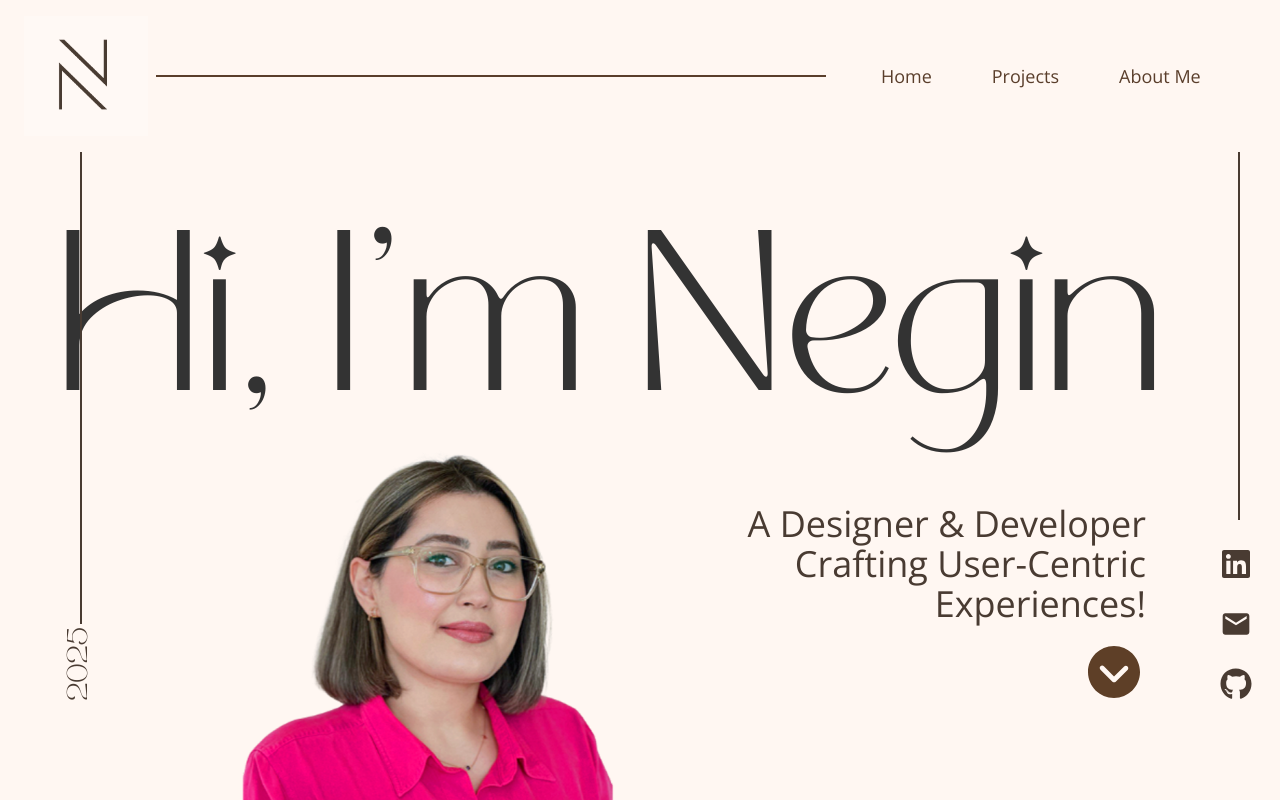
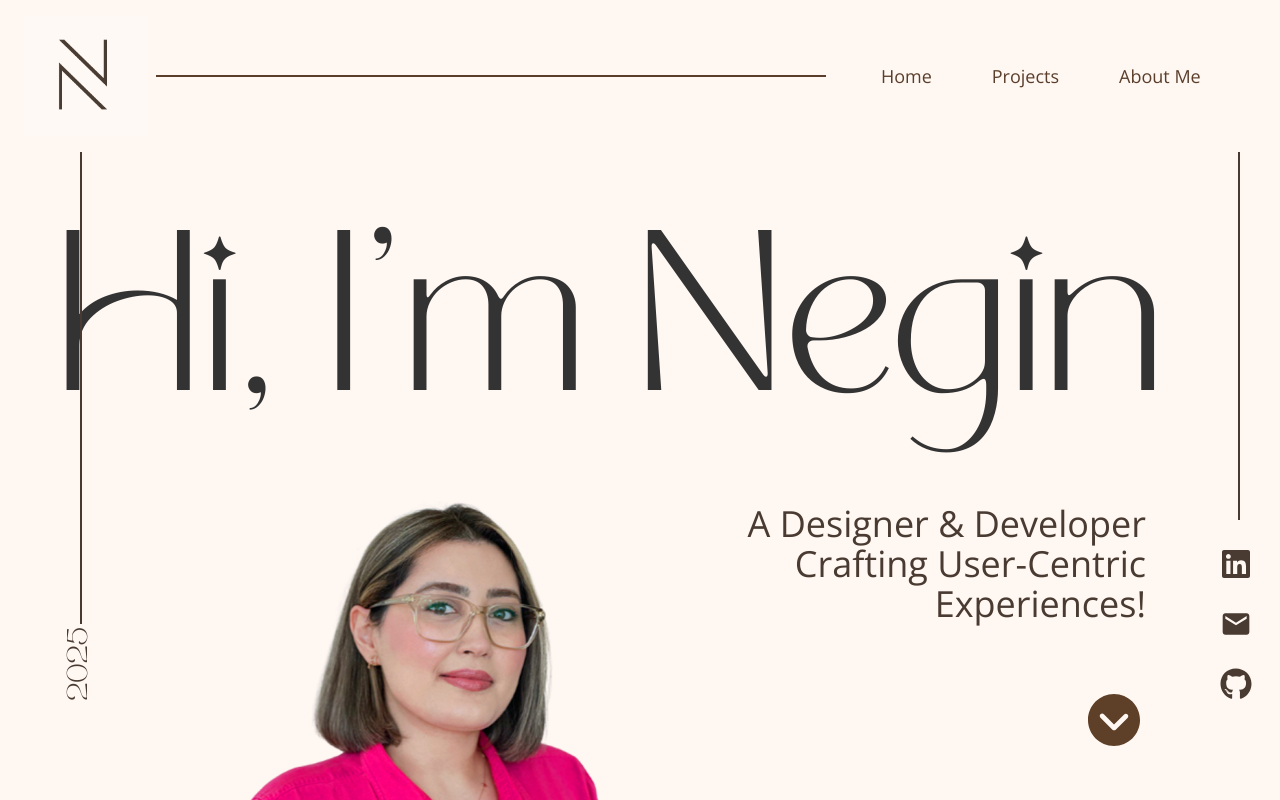
Before and after one commit to Negin-code/portfolio-old-version-1, a React (Vite) app: page / in a window 1280 px wide. Shown: the top 800 px of the page. Built offline with nearby package versions, Linux system fonts and the light colour scheme; a web font is replaced by a local one.

Commit message:
update home

```diff
--- a/src/Pages/Home.jsx
+++ b/src/Pages/Home.jsx
@@ -61,17 +61,18 @@ const Home = () => {
         {/* Image and subtitle container */}
         <div className="col-span-full grid grid-cols-4 md:grid-cols-6 lg:grid-cols-12 gap-5 mt-4 mr-15 lg:mr-0 lg:mt-8">
           {/* Subtitle section */}
-          <div className="col-span-4 md:col-span-6 lg:col-span-5 lg:col-start-7 flex flex-col justify-center text-right">
+          <div className="col-span-4 md:col-span-6 lg:col-span-5 lg:col-start-7 flex flex-col justify-center text-right mt-0">
             <h2 className="text-lg sm:text-xl md:text-3xl lg:text-4xl text-[#493B32] font-open">
               A Designer & Developer <br />
               Crafting User-Centric <br />
               Experiences!
             </h2>
-            {/* Arrow - visible only on large screens */}
-            <div className="hidden lg:flex justify-end mt-8">
+            {/* Arrow*/}
+            <div className="hidden lg:flex justify-end mt-20">
               <IoIosArrowDropdownCircle
                 color="#5E3F27"
-                className="animate-bounce cursor-pointer hover:opacity-80 transition-opacity w-5 h-5 sm:w-12 sm:h-8 md:w-16 md:h-16"
+                className="animate-bounce cursor-pointer hover:opacity-80 transition-opacity w-5 h-5 sm:w-12 sm:h-12
+                 md:w-12 md:h-12 lg:w-16 lg:h-16"
                 onClick={() => window.scrollTo({top: document.body.scrollHeight, behavior: 'smooth'})}
                 aria-label="Scroll to bottom"
               />
```
